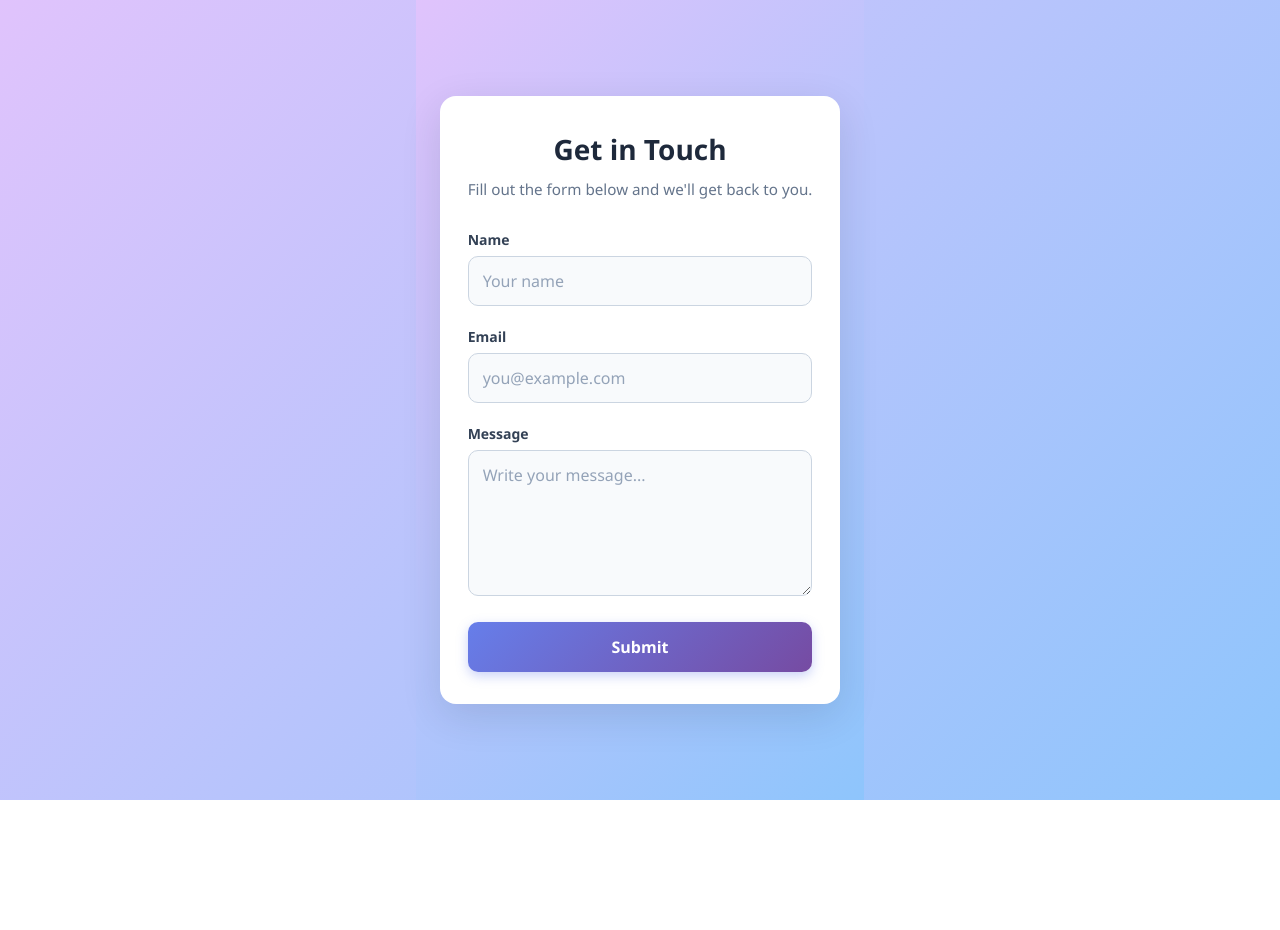
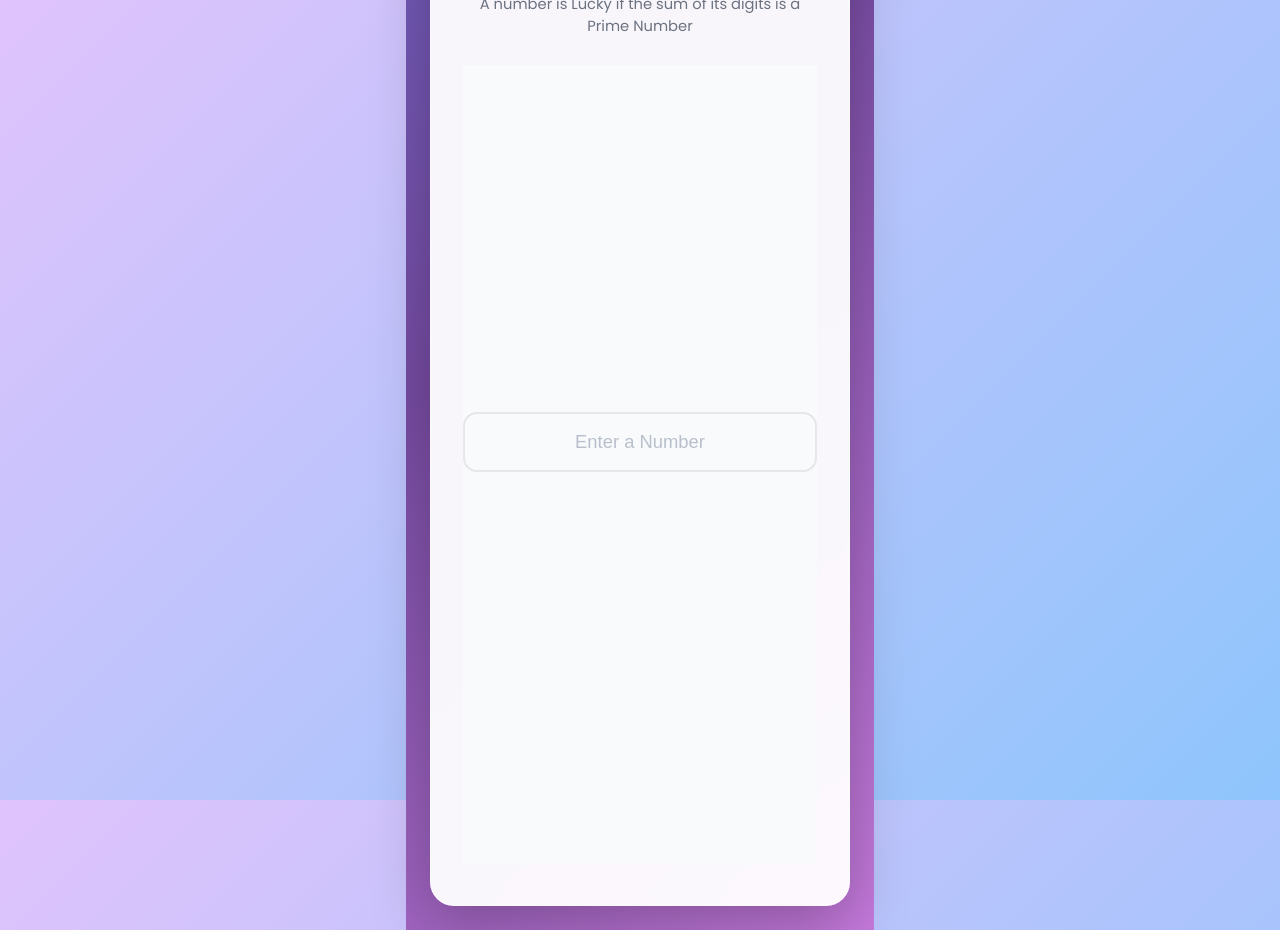
Before and after one commit to varadkakatkar/react-practice2, a React (Vite) app: page / in a window 1280 px wide. Before the commit the page ends 800 px from the top, so only its background shows below. Built offline with nearby package versions, Linux system fonts and the light colour scheme.

Commit message:
luckey number

```diff
--- a/App.js
+++ b/App.js
@@ -33,6 +33,7 @@ import TodoList from "./InterviewProblems/TodoList";
 import SumReduce from "./InterviewProblems/SumReduce";
 import GetWeekday from "./InterviewProblems/GetWeekday";
 import ContactForm from "./InterviewProblems/ContactForm";
+import LuckyNumber from "./InterviewProblems/Javascript/LuckeyNumber";
 
 const App = () => {
   return (
@@ -71,7 +72,8 @@ const App = () => {
       {/* <TodoList /> */}
       {/* <SumReduce /> */}
       {/* <GetWeekday /> */}
-      <ContactForm />
+      {/* <ContactForm /> */}
+      <LuckyNumber />
     </div>
   );
 };
--- /dev/null
+++ b/InterviewProblems/Javascript/LuckeyNumber.css
@@ -0,0 +1,151 @@
+@import url("https://fonts.googleapis.com/css2?family=Poppins:wght@400;500;600;700&display=swap");
+
+.lucky-app {
+  min-height: 100vh;
+  display: flex;
+  align-items: center;
+  justify-content: center;
+  padding: 24px;
+  font-family: "Poppins", system-ui, -apple-system, sans-serif;
+  background: linear-gradient(135deg, #667eea 0%, #764ba2 50%, #f093fb 100%);
+  background-size: 200% 200%;
+  animation: gradientShift 12s ease infinite;
+}
+
+@keyframes gradientShift {
+  0% {
+    background-position: 0% 50%;
+  }
+  50% {
+    background-position: 100% 50%;
+  }
+  100% {
+    background-position: 0% 50%;
+  }
+}
+
+.lucky-card {
+  width: 100%;
+  max-width: 420px;
+  padding: 40px 32px;
+  text-align: center;
+  background: rgba(255, 255, 255, 0.95);
+  border-radius: 24px;
+  box-shadow: 0 20px 60px rgba(0, 0, 0, 0.25);
+  backdrop-filter: blur(12px);
+  border: 1px solid rgba(255, 255, 255, 0.4);
+  animation: cardEnter 0.6s cubic-bezier(0.16, 1, 0.3, 1);
+}
+
+@keyframes cardEnter {
+  from {
+    opacity: 0;
+    transform: translateY(24px) scale(0.97);
+  }
+  to {
+    opacity: 1;
+    transform: translateY(0) scale(1);
+  }
+}
+
+.lucky-title {
+  margin: 0;
+  font-size: 2rem;
+  font-weight: 700;
+  background: linear-gradient(135deg, #667eea, #764ba2);
+  -webkit-background-clip: text;
+  background-clip: text;
+  -webkit-text-fill-color: transparent;
+}
+
+.lucky-subtitle {
+  margin: 10px 0 28px;
+  font-size: 0.92rem;
+  font-weight: 400;
+  color: #6b7280;
+  line-height: 1.5;
+}
+
+.container {
+  display: flex;
+  flex-direction: column;
+  align-items: center;
+  gap: 20px;
+}
+
+.input-box {
+  width: 100%;
+  padding: 14px 18px;
+  text-align: center;
+  font-size: 1.15rem;
+  font-family: inherit;
+  font-weight: 600;
+  color: #374151;
+  border: 2px solid #e5e7eb;
+  border-radius: 14px;
+  outline: none;
+  transition: border-color 0.25s ease, box-shadow 0.25s ease,
+    transform 0.25s ease;
+}
+
+.input-box::placeholder {
+  color: #b9c0cc;
+  font-weight: 400;
+}
+
+.input-box:focus {
+  border-color: #764ba2;
+  box-shadow: 0 0 0 4px rgba(118, 75, 162, 0.15);
+  transform: translateY(-2px);
+}
+
+/* hide number input spinners for a cleaner look */
+.input-box::-webkit-outer-spin-button,
+.input-box::-webkit-inner-spin-button {
+  -webkit-appearance: none;
+  margin: 0;
+}
+.input-box[type="number"] {
+  -moz-appearance: textfield;
+}
+
+.result {
+  margin: 0;
+  min-height: 1.6rem;
+  font-size: 1.25rem;
+  font-weight: 600;
+  letter-spacing: 0.2px;
+  transition: color 0.25s ease;
+}
+
+.result--lucky {
+  color: #16a34a;
+  animation: pop 0.4s cubic-bezier(0.16, 1, 0.3, 1);
+}
+
+.result--unlucky {
+  color: #dc2626;
+  animation: pop 0.4s cubic-bezier(0.16, 1, 0.3, 1);
+}
+
+.result--lucky::before {
+  content: "✨ ";
+}
+
+.result--unlucky::before {
+  content: "🚫 ";
+}
+
+@keyframes pop {
+  0% {
+    transform: scale(0.85);
+    opacity: 0;
+  }
+  60% {
+    transform: scale(1.06);
+  }
+  100% {
+    transform: scale(1);
+    opacity: 1;
+  }
+}
--- /dev/null
+++ b/InterviewProblems/Javascript/LuckeyNumber.js
@@ -0,0 +1,65 @@
+import { useState } from "react";
+import "./LuckeyNumber.css";
+
+function LuckyNumber() {
+  // Write logic to check if the number is lucky or not
+  const [number, setNumber] = useState("");
+
+  const handleChange = (e) => {
+    setNumber(e.target.value);
+  };
+
+  const isPrime = (num) => {
+    if (num < 2) return false;
+
+    for (let i = 2; i <= Math.sqrt(num); i++) {
+      if (num % i === 0) return false;
+    }
+
+    return true;
+  };
+
+  const checkLuckey = (num) => {
+    if (!num) return "";
+
+    const sum = num.split("").reduce((acc, curr) => acc + Number(curr), 0);
+
+    return isPrime(sum) ? "Lucky Number" : "Not a Lucky Number";
+  };
+
+  const result = checkLuckey(number);
+  const resultModifier = result
+    ? result === "Lucky Number"
+      ? "result--lucky"
+      : "result--unlucky"
+    : "";
+  return (
+    <div className="lucky-app">
+      <div className="lucky-card">
+        <h1 className="lucky-title">Lucky Number</h1>
+        <p className="lucky-subtitle">
+          A number is Lucky if the sum of its digits is a Prime Number
+        </p>
+
+        <div className="container">
+          {/* Add Input and Result */}
+          <input
+            type="number"
+            value={number}
+            placeholder="Enter a Number"
+            className="input-box"
+            data-testid="input-box"
+            onChange={(e) => {
+              handleChange(e);
+            }}
+          />
+          <p className={`result ${resultModifier}`} data-testid="result">
+            {result}
+          </p>
+        </div>
+      </div>
+    </div>
+  );
+}
+
+export default LuckyNumber;
--- /dev/null
+++ b/InterviewProblems/Javascript/capitalizeWords.js
@@ -0,0 +1,46 @@
+function capitalizeWords(sentence) {
+  if (!sentence) return "";
+
+  return sentence
+    .trim()
+    .split(/\s+/)
+    .map((word) => word.charAt(0).toUpperCase() + word.slice(1).toLowerCase())
+    .join(" ");
+}
+
+console.log(capitalizeWords("hello world"));
+// "Hello World"
+
+console.log(capitalizeWords("javaScript is FUN"));
+// "Javascript Is Fun"
+
+console.log(capitalizeWords("   multiple   spaces   "));
+// "Multiple Spaces"
+
+console.log(capitalizeWords(""));
+// ""
+
+function capitalizeWordsForLoop(sentence) {
+  if (!sentence) return "";
+
+  let words = sentence.trim().split(/\s+/);
+  let result = [];
+
+  for (let i = 0; i < words.length; i++) {
+    let word = words[i];
+    result.push(word[0].toUpperCase() + word.slice(1).toLowerCase());
+  }
+
+  return result.join(" ");
+}
+
+console.log(capitalizeWordsForLoop("hello world"));
+// "Hello World"
+
+console.log(capitalizeWordsForLoop("javaScript is FUN"));
+// "Javascript Is Fun"
+
+console.log(capitalizeWordsForLoop("   multiple   spaces   "));
+// "Multiple Spaces"
+
+console.log(capitalizeWordsForLoop(""));
--- /dev/null
+++ b/InterviewProblems/Javascript/formLargestNumber.js
@@ -0,0 +1,19 @@
+function formLargestNumber(arr) {
+  //write your implementation here
+  const nums = arr.map((num) => num.toString());
+
+  nums.sort((a, b) => {
+    return (b + a).localeCompare(a + b);
+  });
+
+  if (nums[0] === "0") {
+    return "0";
+  }
+
+  return nums.join("");
+}
+const input = [3, 30, 34, 5, 9];
+formLargestNumber(input);
+module.exports = formLargestNumber;
+
+console.log(formLargestNumber(input));
```
